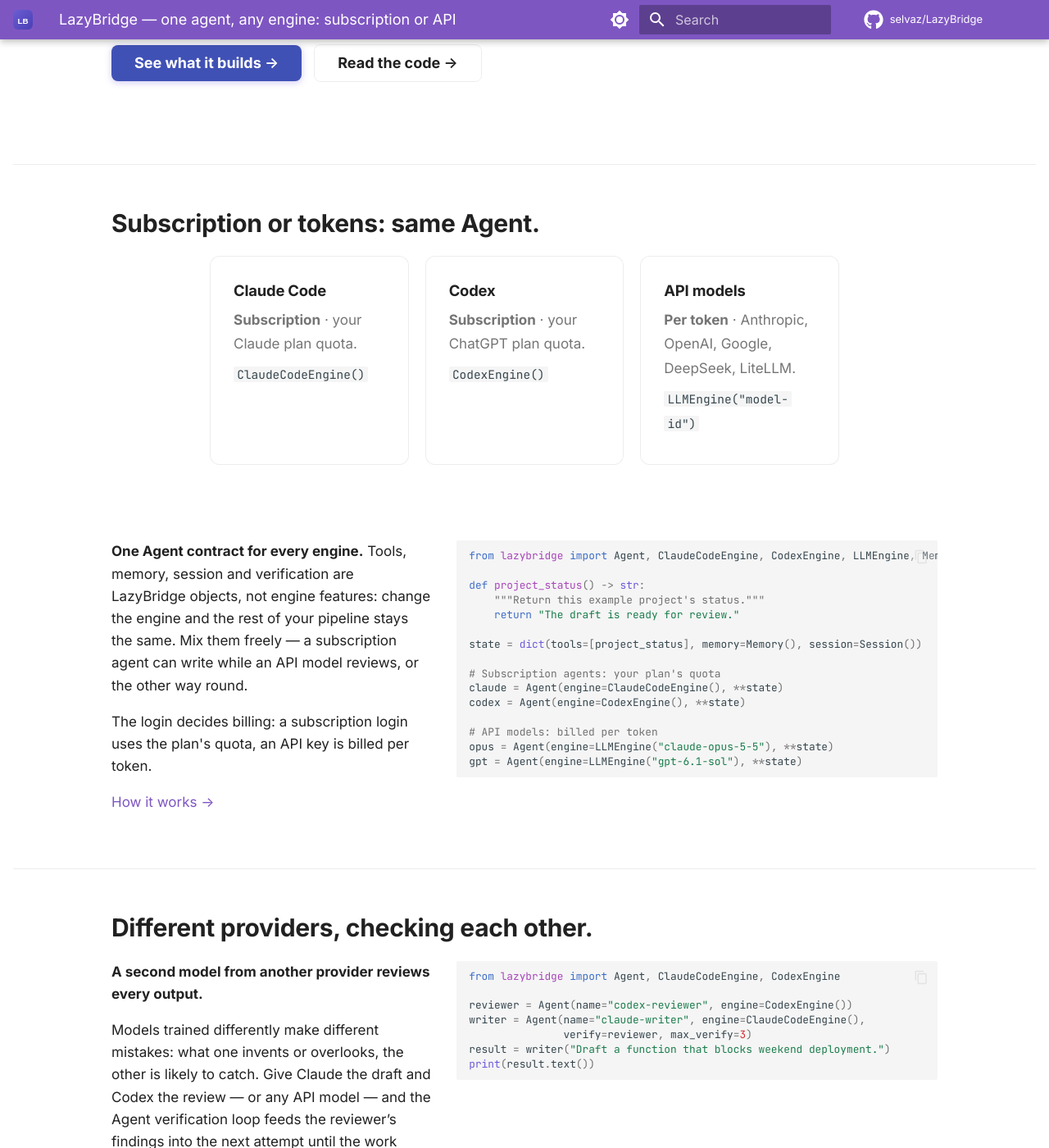
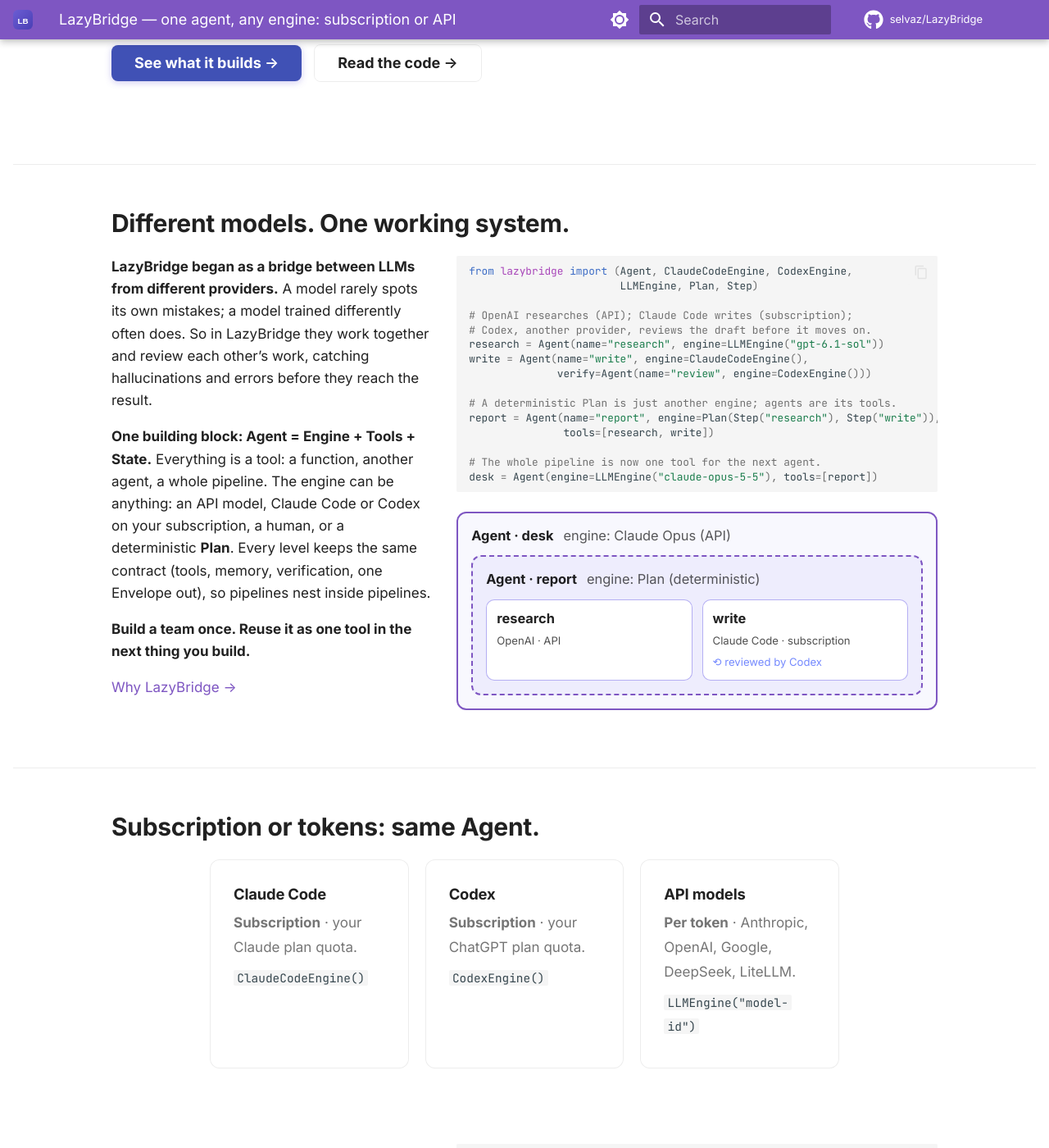
Before and after one commit to selvaz/lazybridgewebsite, an MkDocs documentation site: the page built from docs/index.md, in a window 1280 px wide and 1400 px high, scrolled down 891 px. Shown: the whole window at 82% size. Built offline with MkDocs 1.6.1 and Material for MkDocs 9.7.7, drawn with Linux system fonts in a browser that asks for light colours; comment, search, counter and statistics services are not loaded.

Commit message:
Homepage: why LazyBridge exists — cross-provider collaboration, Agent = Engine + Tools + State, nestable pipelines with Plan as an engine (#49)
Copy merged from Claude's draft and Codex's three proposals; snippet verified against the current source.

Co-authored-by: Claude Opus 5.5 <noreply@anthropic.com>

````diff
--- a/docs/index.md
+++ b/docs/index.md
@@ -24,6 +24,58 @@ description: "Claude Code and Codex on your subscription, or any API model per t
   </div>
   <div class="lb-hero__art"><img src="assets/hero.webp" alt="LazyBridge mascot: a kid running from an idea, through AI, tools and data, to a rocket launch" width="1672" height="941" fetchpriority="high" /></div>
 </section>
+
+<div class="lb-demo lb-home-section lb-why" markdown="1">
+
+## Different models. One working system. {#why}
+
+<div class="lb-demo__grid" markdown="1">
+<div markdown="1">
+
+**LazyBridge began as a bridge between LLMs from different providers.** A model rarely spots its own mistakes; a model trained differently often does. So in LazyBridge they work together and review each other’s work, catching hallucinations and errors before they reach the result.
+
+**One building block: Agent = Engine + Tools + State.** Everything is a tool: a function, another agent, a whole pipeline. The engine can be anything: an API model, Claude Code or Codex on your subscription, a human, or a deterministic **Plan**. Every level keeps the same contract (tools, memory, verification, one Envelope out), so pipelines nest inside pipelines.
+
+**Build a team once. Reuse it as one tool in the next thing you build.**
+
+[Why LazyBridge →](https://core.lazybridge.com/why/)
+
+</div>
+<div class="lb-demo__code" markdown="1">
+
+```python
+from lazybridge import (Agent, ClaudeCodeEngine, CodexEngine,
+                        LLMEngine, Plan, Step)
+
+# OpenAI researches (API); Claude Code writes (subscription);
+# Codex, another provider, reviews the draft before it moves on.
+research = Agent(name="research", engine=LLMEngine("gpt-6.1-sol"))
+write = Agent(name="write", engine=ClaudeCodeEngine(),
+              verify=Agent(name="review", engine=CodexEngine()))
+
+# A deterministic Plan is just another engine; agents are its tools.
+report = Agent(name="report", engine=Plan(Step("research"), Step("write")),
+               tools=[research, write])
+
+# The whole pipeline is now one tool for the next agent.
+desk = Agent(engine=LLMEngine("claude-opus-5-5"), tools=[report])
+```
+
+<div class="lb-nest" aria-label="Diagram: an Agent whose tools include a Plan-driven Agent, whose tools are agents from different providers with a cross-provider reviewer">
+<div class="lb-nest__box"><span class="lb-nest__tag">Agent · desk</span><span class="lb-nest__engine">engine: Claude Opus (API)</span>
+<div class="lb-nest__box"><span class="lb-nest__tag">Agent · report</span><span class="lb-nest__engine">engine: Plan (deterministic)</span>
+<div class="lb-nest__row">
+<div class="lb-nest__leaf">research<br><small>OpenAI · API</small></div>
+<div class="lb-nest__leaf">write<br><small>Claude Code · subscription</small><br><small class="lb-nest__review">⟲ reviewed by Codex</small></div>
+</div>
+</div>
+</div>
+</div>
+
+</div>
+</div>
+
+</div>
 
 <div class="lb-demo lb-home-section" markdown="1">
 
--- a/docs/stylesheets/extra.css
+++ b/docs/stylesheets/extra.css
@@ -786,3 +786,14 @@
 .lb-engine-parity { margin: 0 0 1.6rem; }
 .lb-engine-parity .lb-card p { margin: .35rem 0; }
 .lb-engine-parity code { font-size: .85em; }
+
+/* "Different models. One working system." nested-agent diagram */
+.lb-nest { margin: 1.2rem 0 1rem; font-size: .82rem; }
+.lb-nest__box { border: 2px solid var(--md-primary-fg-color, #5c4ee5); border-radius: 12px; padding: .7rem .8rem .8rem; margin-top: .5rem; background: rgba(92, 78, 229, .04); }
+.lb-nest__box .lb-nest__box { border-style: dashed; background: rgba(92, 78, 229, .06); }
+.lb-nest__tag { font-weight: 700; margin-right: .6rem; }
+.lb-nest__engine { opacity: .75; }
+.lb-nest__row { display: flex; gap: .6rem; margin-top: .6rem; flex-wrap: wrap; }
+.lb-nest__leaf { flex: 1 1 8rem; border: 1px solid rgba(92, 78, 229, .45); border-radius: 10px; padding: .45rem .6rem; background: var(--md-default-bg-color, #fff); font-weight: 600; }
+.lb-nest__leaf small { font-weight: 400; opacity: .8; }
+.lb-nest__review { color: var(--md-accent-fg-color, #e05a47); }
````
